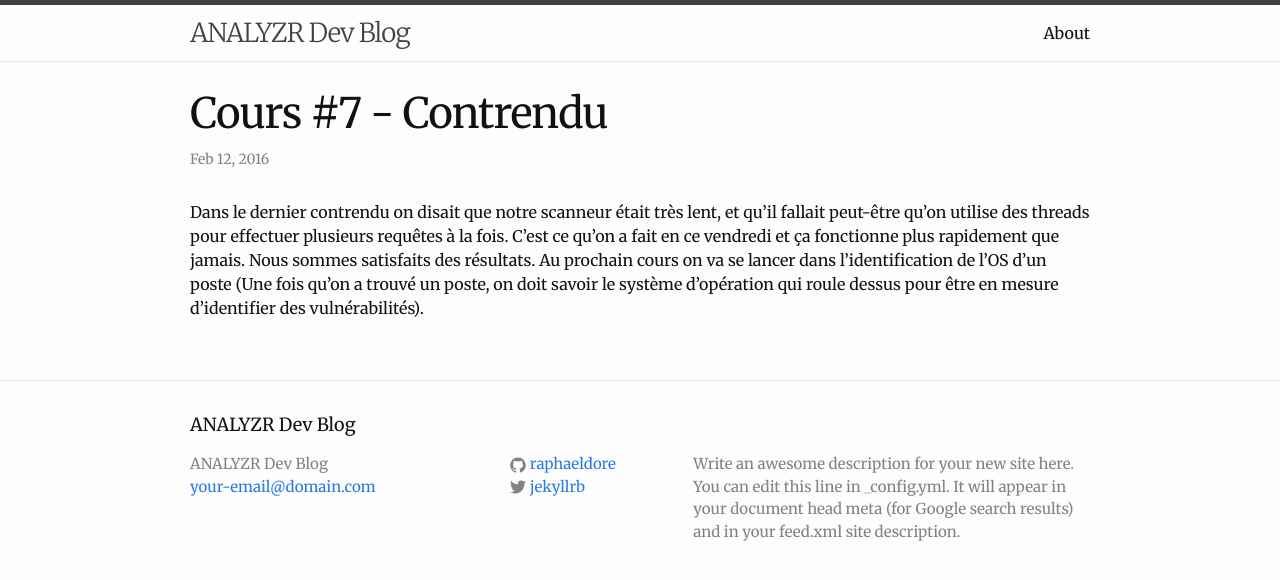
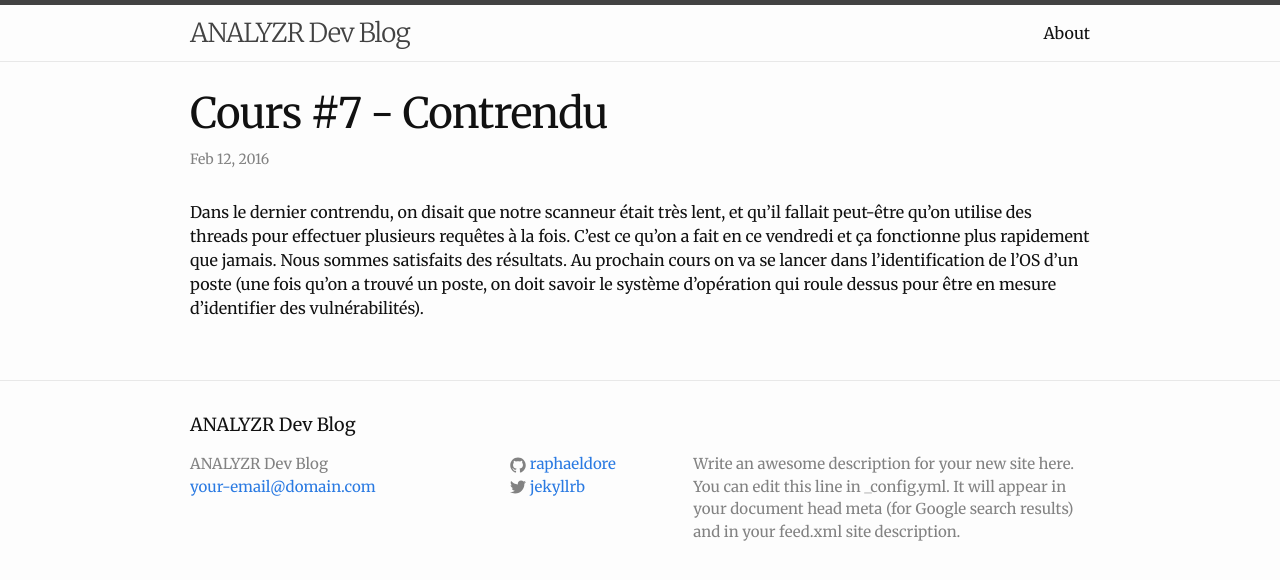
Before and after one commit to raphaeldore/analyzr, a Jekyll site: the page built from _posts/2016-02-12-contrendu-cours-7.markdown, in a window 1280 px wide. Shown: the top 580 px of the page. Built offline with Jekyll 4.4.1, drawn with Linux system fonts in a browser that asks for light colours.

```diff
--- a/_posts/2016-02-12-contrendu-cours-7.markdown
+++ b/_posts/2016-02-12-contrendu-cours-7.markdown
@@ -4,4 +4,4 @@ title:  "Cours #7 - Contrendu"
 date:   2016-02-12 10:42:09 -0500
 categories: contrendu
 ---
-Dans le dernier contrendu on disait que notre scanneur était très lent, et qu'il fallait peut-être qu'on utilise des threads pour effectuer plusieurs requêtes à la fois. C'est ce qu'on a fait en ce vendredi et ça fonctionne plus rapidement que jamais. Nous sommes satisfaits des résultats. Au prochain cours on va se lancer dans l'identification de l'OS d'un poste (Une fois qu'on a trouvé un poste, on doit savoir le système d'opération qui roule dessus pour être en mesure d'identifier des vulnérabilités).
+Dans le dernier contrendu, on disait que notre scanneur était très lent, et qu'il fallait peut-être qu'on utilise des threads pour effectuer plusieurs requêtes à la fois. C'est ce qu'on a fait en ce vendredi et ça fonctionne plus rapidement que jamais. Nous sommes satisfaits des résultats. Au prochain cours on va se lancer dans l'identification de l'OS d'un poste (une fois qu'on a trouvé un poste, on doit savoir le système d'opération qui roule dessus pour être en mesure d'identifier des vulnérabilités).
```
